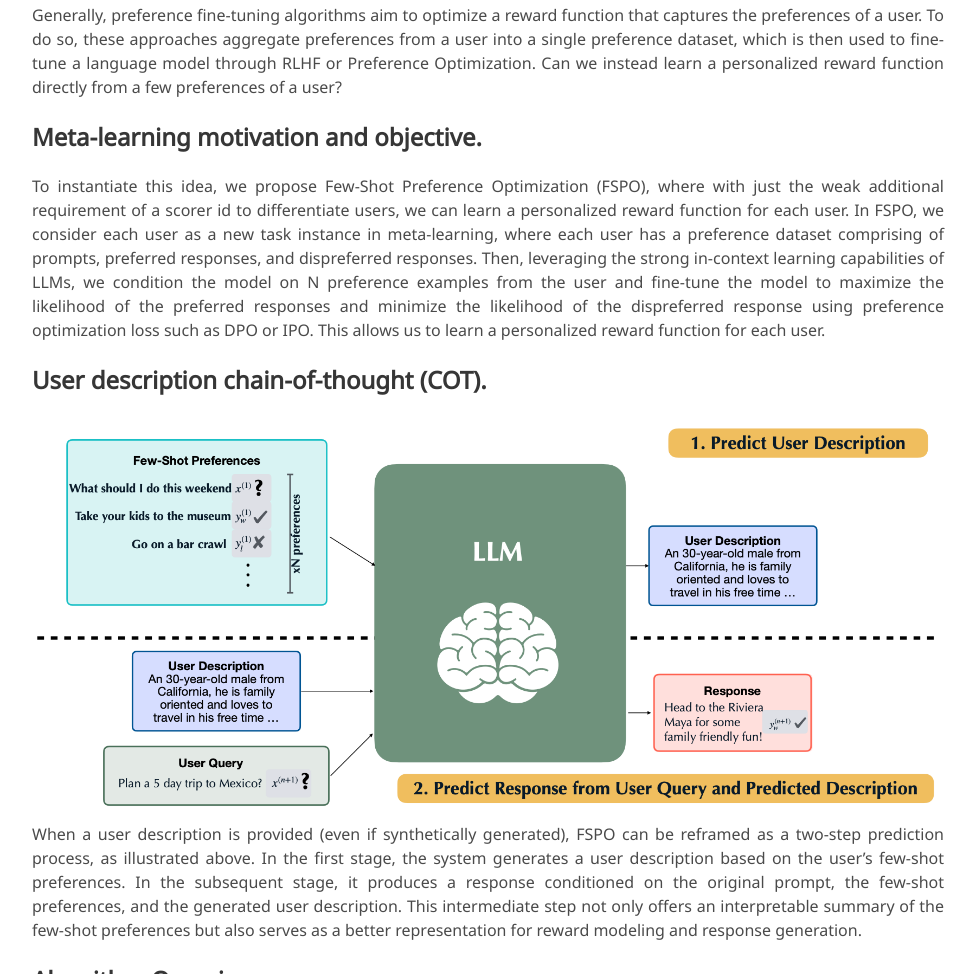
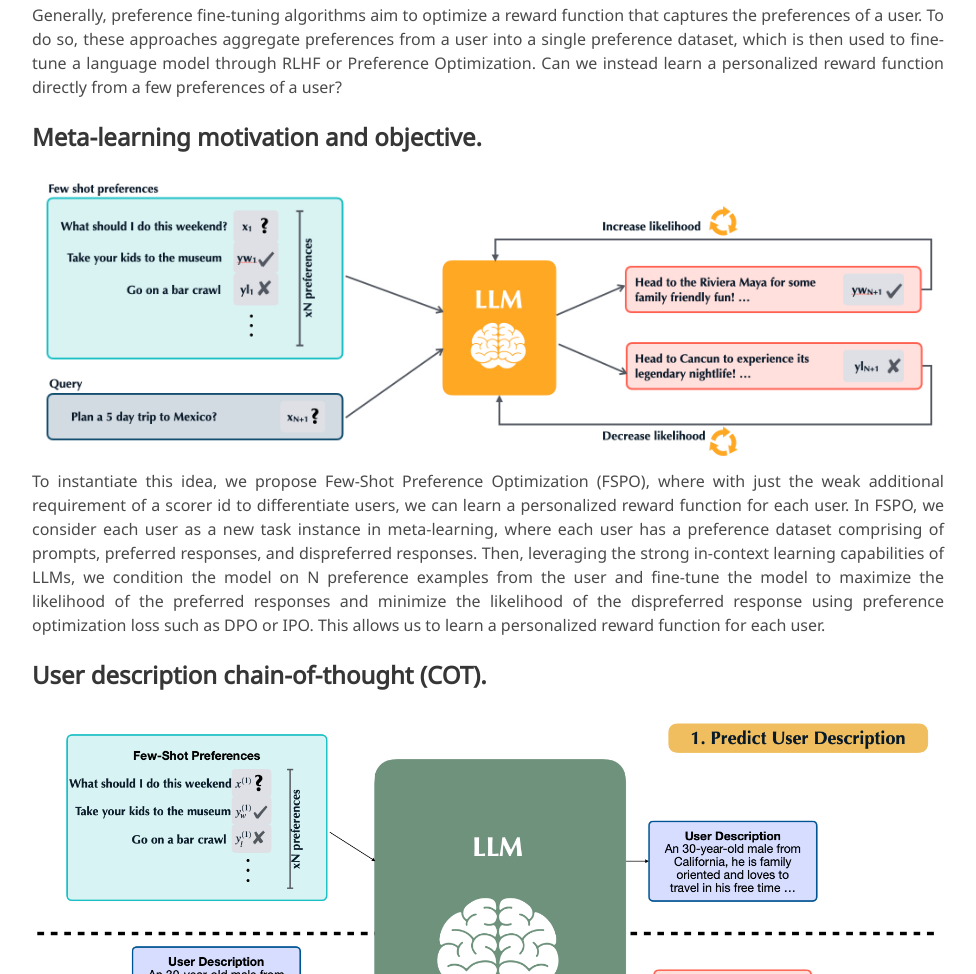
Before and after one commit to fewshot-preference-optimization/fewshot-preference-optimization.github.io, a plain HTML site: page index.html in a window 1280 px wide. Shown: the part 1914-2888 px from the top of the page, without its empty margins (152-1128 px from the left). Drawn offline with nearby package versions, Linux system fonts and the light colour scheme; some icons are missing; a web font is replaced by a local one.

Commit message:
objective image

```diff
--- a/index.html
+++ b/index.html
@@ -240,6 +240,9 @@
         <h3 class="title is-4">Meta-learning motivation and objective.</h3>
         <div class="content has-text-justified">
           <!-- Create Bullet Point List to Summarize -->
+          <img src="./static/images/fspo.jpg"
+          alt="Cot image."
+          class="teaser-image"/>
           <p>
             To instantiate this idea, we propose Few-Shot Preference Optimization (FSPO), where with just the weak additional requirement of a
             scorer id to differentiate users, we can learn a personalized reward function for each user. In FSPO, we consider each user as a new
```
Also changed, not shown: static/images/fspo.jpg (added).
